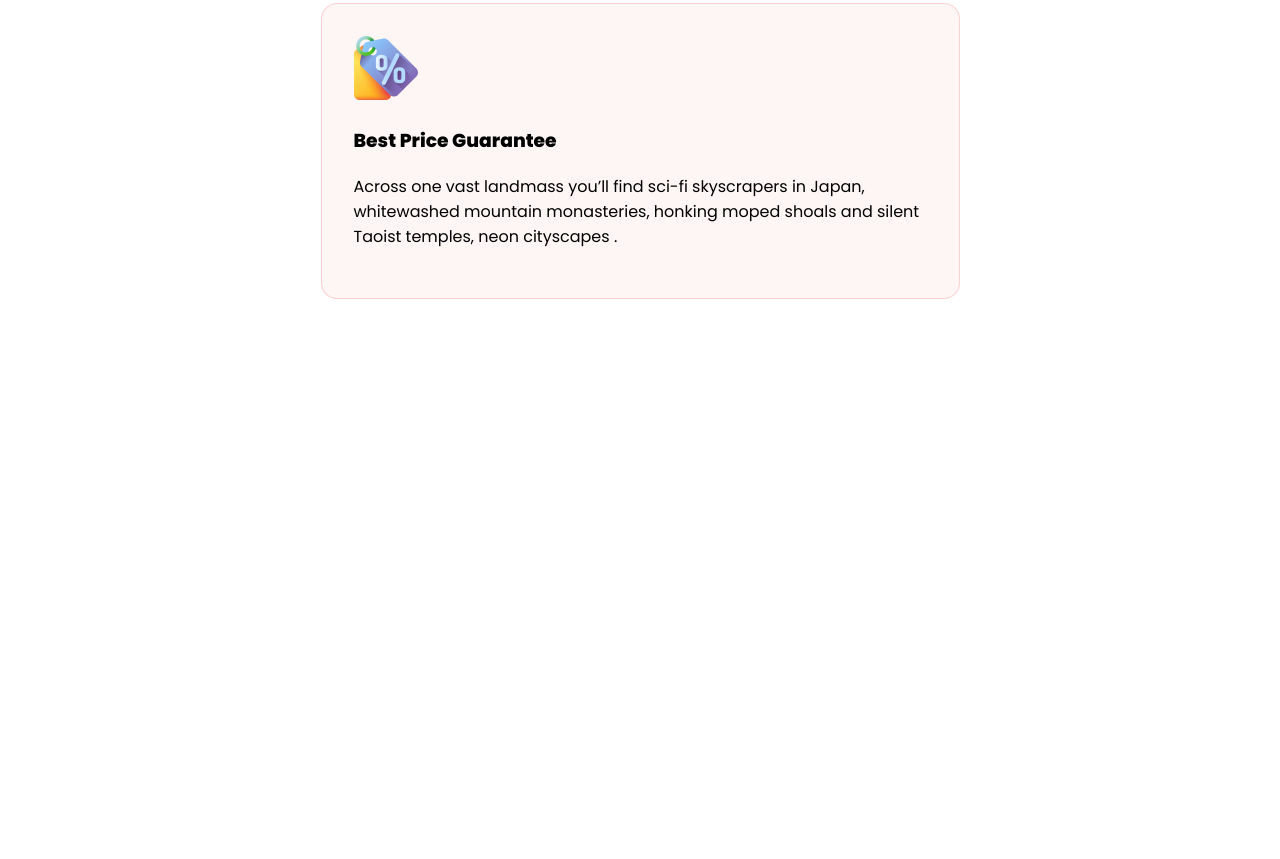
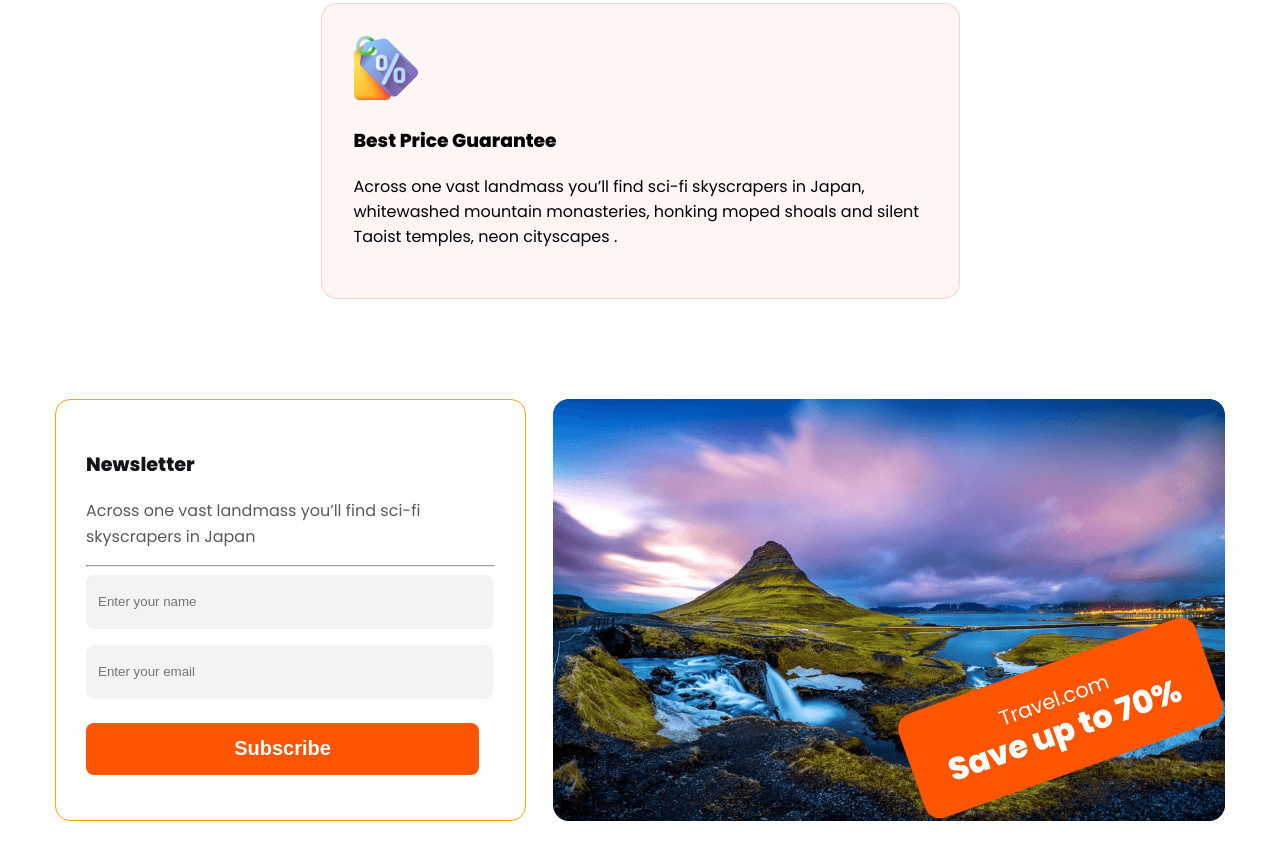
Before and after one commit to Redoy-Dash/2nd-assignment-repo, a plain HTML site: page index.html in a window 1280 px wide. Shown: the part 3093-3952 px from the top of the page. Before the commit the page ends 3492 px from the top, so only its background shows below. Drawn offline with Linux system fonts and the light colour scheme.

Commit message:
section-5 design and style finished

```diff
--- a/index.html
+++ b/index.html
@@ -88,7 +88,8 @@
         <section class="section-4">
             <div class="section-4-title">
                 <h2>Why Choose Us</h2>
-                <p>Across one vast landmass you’ll find sci-fi skyscrapers in Japan, whitewashed mountain monasteries. <br>honking moped shoals.
+                <p>Across one vast landmass you’ll find sci-fi skyscrapers in Japan, whitewashed mountain monasteries.
+                    <br>honking moped shoals.
                 </p>
             </div>
             <div class="section-4-content">
@@ -115,6 +116,26 @@
                     honking moped shoals and silent Taoist temples, neon cityscapes . </p>
             </div>
         </section>
+
+        <!-- section-5 now start here -->
+        <section class="section-5">
+            <div class="section-5-form">
+                <h3>Newsletter</h3>
+                <p>Across one vast landmass you’ll find sci-fi skyscrapers in Japan</p>
+                <hr>
+                <div class="section-5-input">
+                    <input class="input-1" type="text" placeholder="Enter your name"><br>
+                    <input class="input-2" type="text" placeholder="Enter your email">
+                </div>
+                <button class="btn-2">Subscribe</button>
+            </div>
+            <div class="section-5-img">
+                <div class="img-box">
+                    <h3>Travel.com</h3>
+                    <h2>Save up to 70%</h2>
+                </div>
+            </div>
+        </section>
     </main>
 
 
--- a/styles/style.css
+++ b/styles/style.css
@@ -266,3 +266,125 @@ p {
     font-weight: 800;
     line-height: normal;
 }
+
+/* section-5 style now start here */
+
+.section-5 {
+    width: 1170px;
+    margin: 100px auto;
+    display: flex;
+    gap: 27px;
+}
+
+.section-5-form {
+    width: 40%;
+    border: 1px solid orange;
+    border-radius: 15px;
+    padding: 30px;
+}
+
+.section-5-form h3 {
+    color: #131318;
+    font-size: 1.2rem;
+    font-style: normal;
+    font-weight: 800;
+    line-height: normal;
+}
+
+.section-5-form p {
+    text-align: left;
+    color: #5A5A5D;
+    font-size: 1rem;
+    font-style: normal;
+    font-weight: 400;
+    line-height: 26px;
+}
+
+/* .section-5-input {
+    width: 393px;
+    height: 52px;
+    flex-shrink: 0;
+    border-radius: 8px;
+    background: rgba(19, 19, 24, 0.05);
+} */
+.input-1 {
+    width: 393px;
+    height: 52px;
+    flex-shrink: 0;
+    border-radius: 8px;
+    border: none;
+    padding-left: 12px;
+    background: rgba(19, 19, 24, 0.05);
+    margin-bottom: 16px;
+}
+
+.input-2 {
+    width: 393px;
+    height: 52px;
+    flex-shrink: 0;
+    border-radius: 8px;
+    border: none;
+    padding-left: 12px;
+    background: rgba(19, 19, 24, 0.05);
+    margin-bottom: 24px;
+}
+
+.btn-2 {
+    width: 393px;
+    height: 52px;
+    flex-shrink: 0;
+    border-radius: 8px;
+    border: none;
+    background: #FF5400;
+    color: #FFF;
+    text-align: center;
+    font-size: 1.25rem;
+    font-style: normal;
+    font-weight: 800;
+    line-height: normal;
+
+}
+
+.section-5-img {
+    background-image: url('../Images/Rectangle\ 8\ \(1\).png');
+    width: 672px;
+    height: 422px;
+    flex-shrink: 0;
+}
+
+.img-box {
+    width: 315px;
+    height: 110px;
+    transform: rotate(-19.628deg);
+    flex-shrink: 0;
+    border-radius: 16px;
+    background: #FF5400;
+    position: relative;
+    top: 243px;
+    left: 350px;
+}
+
+.img-box * {
+    text-align: center;
+    color: #FFF;
+}
+
+.img-box h3 {
+    position: relative;
+    text-align: center;
+    font-size: 1.3rem;
+    font-style: normal;
+    font-weight: 400;
+    line-height: normal;
+    top: 20px;
+
+}
+
+.img-box h2 {
+    position: relative;
+    font-size: 2rem;
+    font-style: normal;
+    font-weight: 800;
+    line-height: normal;
+    bottom: 14px;
+}
```
